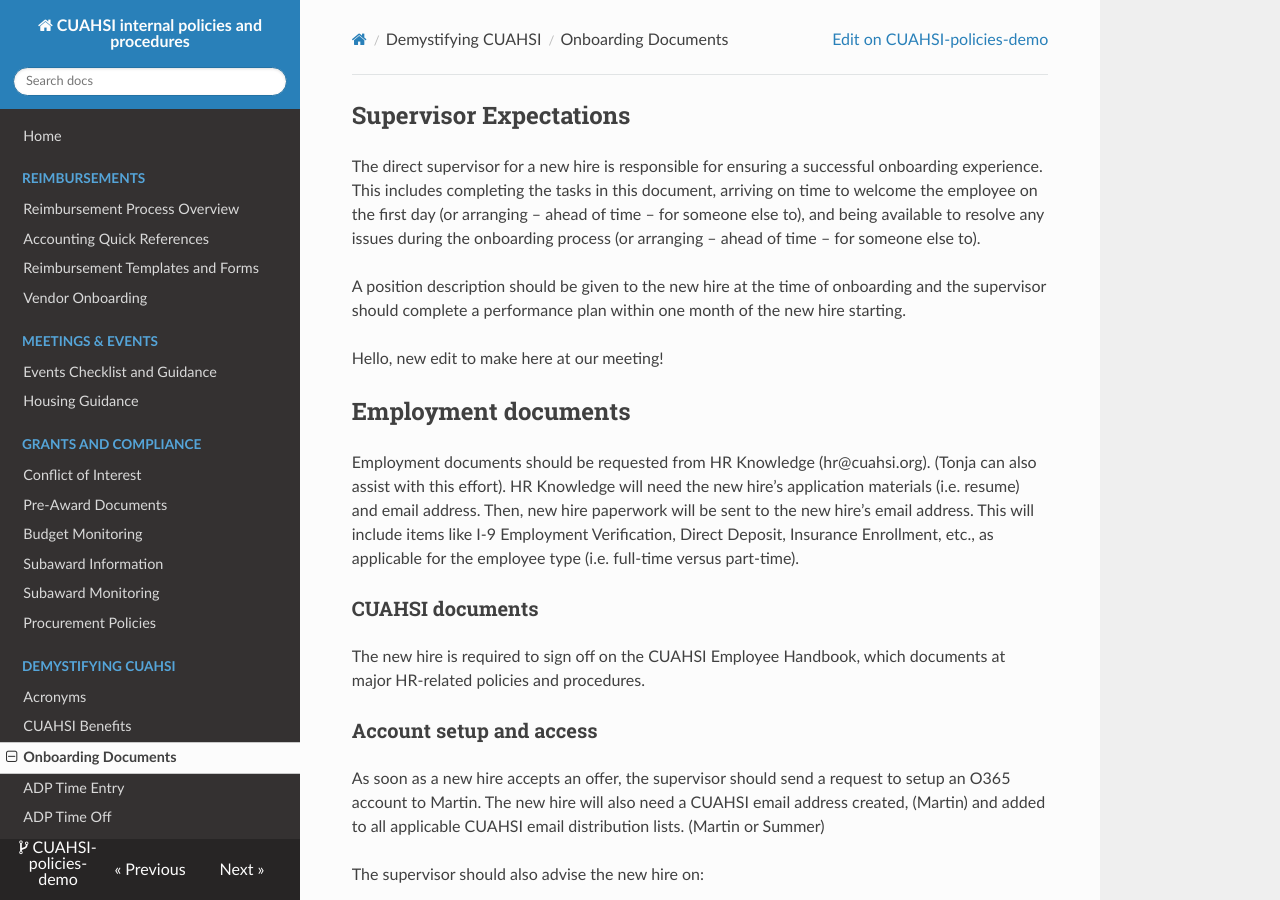
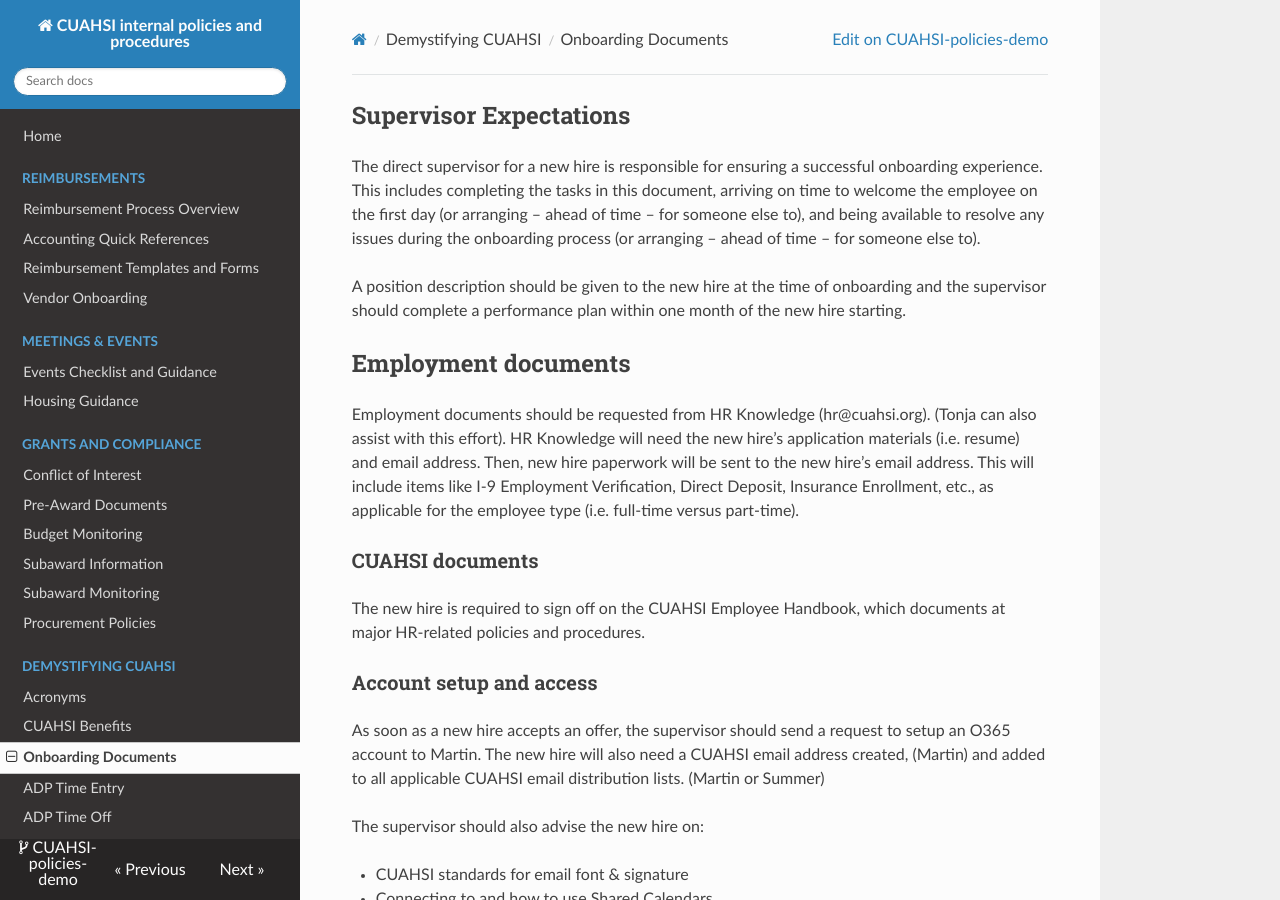
Before and after one commit to jordansread/CUAHSI-policies-demo, an MkDocs documentation site: the page built from docs/demystify/onboarding.md, in a window 1280 px wide and 900 px high. Built offline with MkDocs 1.6.1, drawn with Linux system fonts in a browser that asks for light colours; nearby versions of some CDN libraries.

Commit message:
removing my live-edit from the meeting

```diff
--- a/docs/demystify/onboarding.md
+++ b/docs/demystify/onboarding.md
@@ -3,8 +3,6 @@
 The direct supervisor for a new hire is responsible for ensuring a successful onboarding experience. This includes completing the tasks in this document, arriving on time to welcome the employee on the first day (or arranging – ahead of time – for someone else to), and being available to resolve any issues during the onboarding process (or arranging – ahead of time – for someone else to).
 
 A position description should be given to the new hire at the time of onboarding and the supervisor should complete a performance plan within one month of the new hire starting.
-
-Hello, new edit to make here at our meeting!
 
 ## Employment documents
 
```
